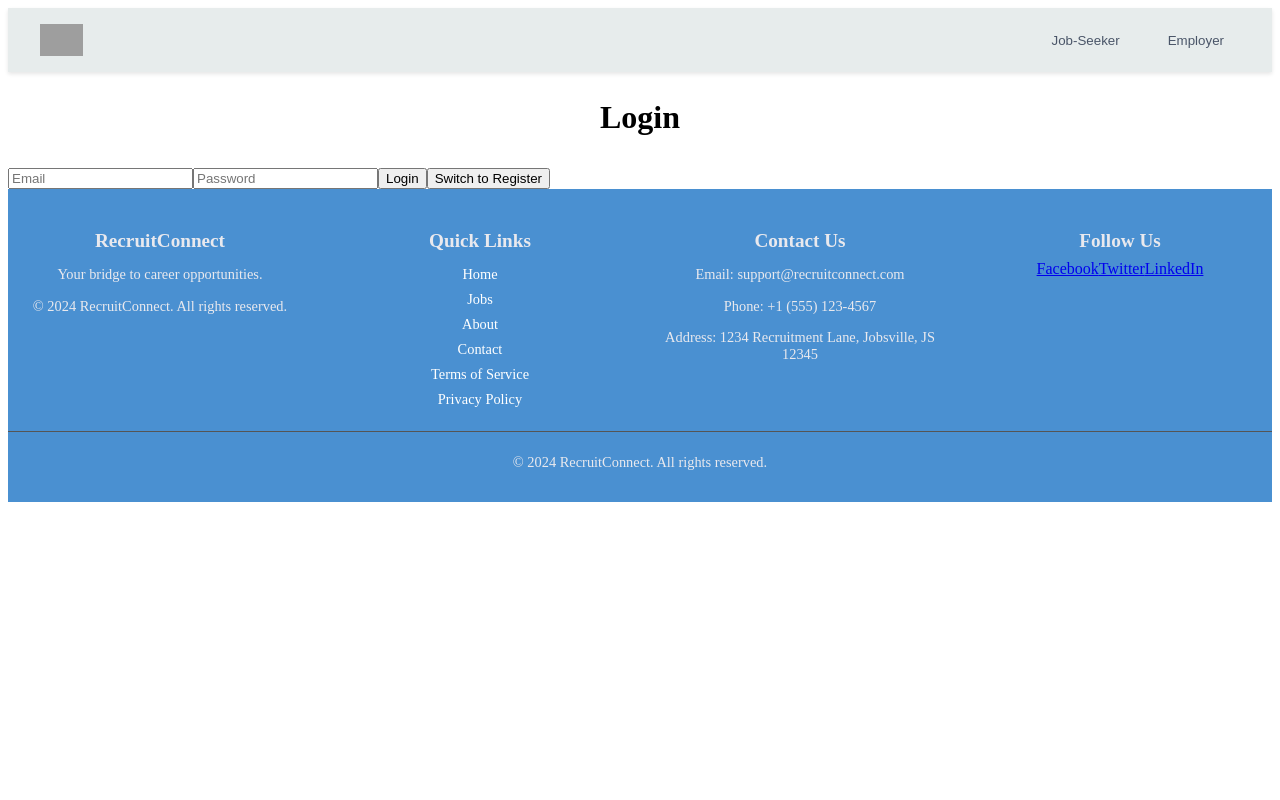
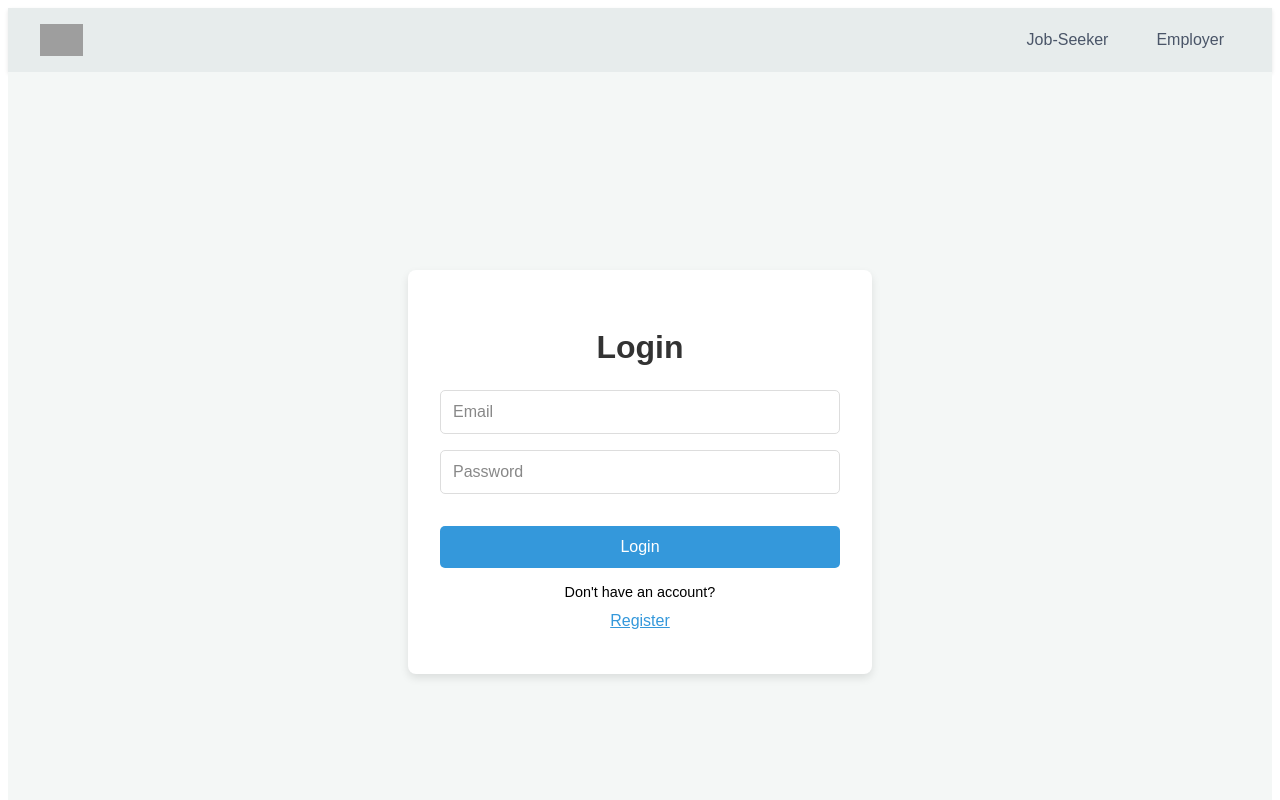
Before and after one commit to J-Wendoh/RecruitConnect-FRONTEND, a React (Vite) app: page /seeker-login in a window 1280 px wide. Shown: the top 800 px of the page. Built offline with nearby package versions, Linux system fonts and the light colour scheme; grey boxes are pictures that could not be loaded.

Commit message:
job-seeker login form styling

```diff
--- /dev/null
+++ b/src/components/Seekerlogin.css
@@ -0,0 +1,90 @@
+/* Seekerlogin.css */
+
+.login-page {
+    background-color: #f4f7f6;
+    font-family: Arial, sans-serif;
+    display: flex;
+    align-items: center;
+    justify-content: center;
+    min-height: 100vh;
+  }
+
+  .login-container {
+    background-color: white;
+    padding: 2rem;
+    border-radius: 8px;
+    box-shadow: 0 4px 8px rgba(0, 0, 0, 0.1);
+    max-width: 400px;
+    width: 100%;
+    text-align: center;
+  }
+
+  h2 {
+    font-size: 2rem;
+    color: #333;
+    margin-bottom: 1.5rem;
+  }
+
+  .form-field {
+    margin-bottom: 1rem;
+  }
+
+  input {
+    width: 100%;
+    padding: 0.75rem;
+    border: 1px solid #ddd;
+    border-radius: 5px;
+    font-size: 1rem;
+    box-sizing: border-box;
+  }
+
+  input:focus {
+    border-color: #3498db;
+    outline: none;
+  }
+
+  input::placeholder {
+    color: #888;
+  }
+
+  button {
+    width: 100%;
+    padding: 0.75rem;
+    border: none;
+    border-radius: 5px;
+    font-size: 1rem;
+    cursor: pointer;
+    transition: background-color 0.3s ease;
+  }
+
+  .btn-primary {
+    background-color: #3498db;
+    color: white;
+    margin-top: 1rem;
+  }
+
+  .btn-primary:hover {
+    background-color: #2980b9;
+  }
+
+  .switch-form {
+    margin-top: 1rem;
+    font-size: 0.9rem;
+  }
+
+  .btn-link {
+    background: none;
+    border: none;
+    color: #3498db;
+    cursor: pointer;
+    text-decoration: underline;
+  }
+
+  .btn-link:hover {
+    text-decoration: none;
+  }
+
+  .error-message {
+    color: #e74c3c;
+    margin-bottom: 1rem;
+  }
--- a/src/components/Seekerlogin.jsx
+++ b/src/components/Seekerlogin.jsx
@@ -1,6 +1,7 @@
 import React, { useState } from "react";
 import axios from "axios";
 import { useNavigate } from "react-router-dom";
+import "./Seekerlogin.css"; // Ensure this CSS file is imported
 
 const Seekerlogin = () => {
   const [isLogin, setIsLogin] = useState(true);
@@ -46,11 +47,13 @@ const Seekerlogin = () => {
   };
 
   return (
-    <div className="form-container">
+    <div className="login-page">
+      <div className="login-container">
         <h2>{isLogin ? "Login" : "Register"}</h2>
-      {error && <p className="error">{error}</p>}
+        {error && <p className="error-message">{error}</p>}
         <form onSubmit={handleSubmit}>
           {!isLogin && (
+            <div className="form-field">
               <input
                 type="text"
                 name="username"
@@ -59,7 +62,9 @@ const Seekerlogin = () => {
                 onChange={handleChange}
                 required
               />
+            </div>
           )}
+          <div className="form-field">
             <input
               type="email"
               name="email"
@@ -68,6 +73,8 @@ const Seekerlogin = () => {
               onChange={handleChange}
               required
             />
+          </div>
+          <div className="form-field">
             <input
               type="password"
               name="password"
@@ -76,13 +83,18 @@ const Seekerlogin = () => {
               onChange={handleChange}
               required
             />
-        <button type="submit" disabled={loading}>
+          </div>
+          <button type="submit" disabled={loading} className="btn-primary">
             {loading ? "Submitting..." : isLogin ? "Login" : "Register"}
           </button>
-        <button type="button" onClick={() => setIsLogin(!isLogin)}>
-          {isLogin ? "Switch to Register" : "Switch to Login"}
+          <div className="switch-form">
+            {isLogin ? "Don't have an account? " : "Already have an account? "}
+            <button type="button" onClick={() => setIsLogin(!isLogin)} className="btn-link">
+              {isLogin ? "Register" : "Login"}
             </button>
+          </div>
         </form>
+      </div>
     </div>
   );
 };
```
Lines whose indentation alone changed are shown as unchanged.
